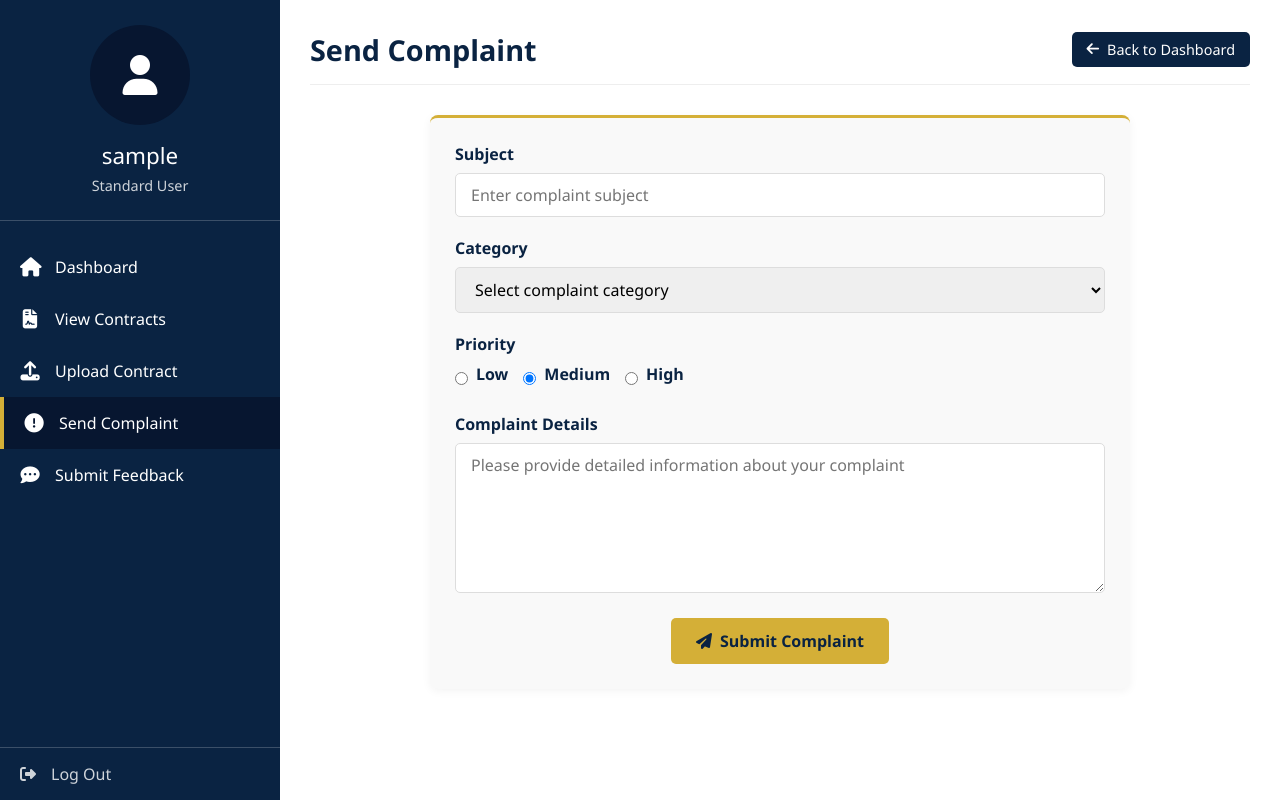
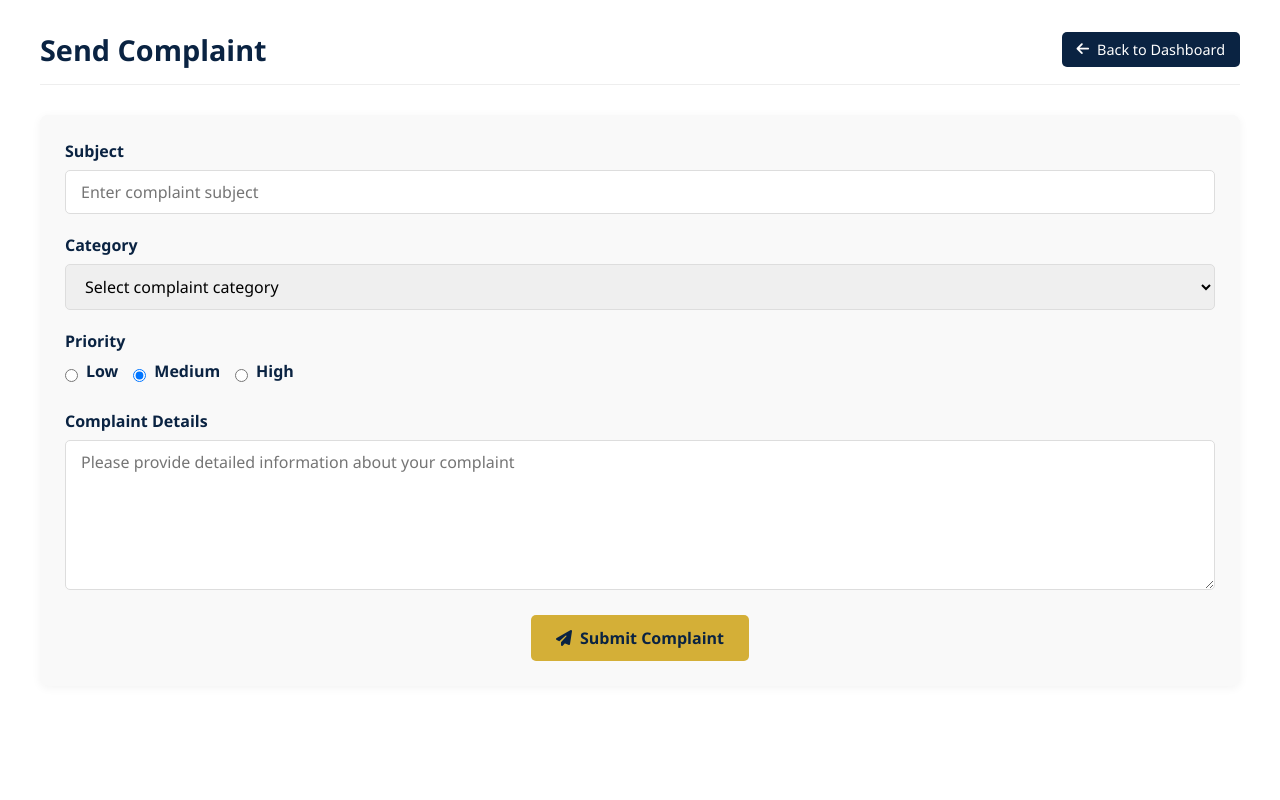
Before and after one commit to Adithyan-cb/ClauseGuard, a Django app: page /send-complaint/ in a window 1280 px wide. Run offline with Django 5.2, Linux system fonts and the light colour scheme; the visitor is signed in with stand-in values (Sample User, id 1).

Commit message:
removed sidebar

```diff
--- a/templates/complaint.html
+++ b/templates/complaint.html
@@ -106,7 +106,7 @@
 
         .content-area {
             flex-grow: 1;
-            padding: 30px;
+            padding: 30px 40px;
             overflow-y: auto;
             background-color: white;
         }
@@ -148,9 +148,9 @@
             border-radius: 8px;
             padding: 25px;
             box-shadow: 0 2px 10px rgba(0, 0, 0, 0.05);
-            max-width: 700px;
+            max-width:auto;
             margin: 0 auto;
-            border-top: 3px solid #d4af37; /* Metallic gold */
+            border:none;
         }
 
         .form-group {
@@ -254,43 +254,7 @@
     </style>
 </head>
 <body>
-    <div class="sidebar">
-        <div class="user-profile">
-            <div class="profile-img">
-                <i class="fas fa-user"></i>
-            </div>
-            <div class="user-name">{% if request.user.is_authenticated %}{{request.user.username}}{% endif %}</div>
-            <div class="user-role">Standard User</div>
-        </div>
 
-        <div class="nav-menu">
-            <a href="dashboard.html" class="nav-item">
-                <i class="fas fa-home"></i>
-                <span>Dashboard</span>
-            </a>
-            <a href="view_contracts.html" class="nav-item">
-                <i class="fas fa-file-contract"></i>
-                <span>View Contracts</span>
-            </a>
-            <a href="upload_contract.html" class="nav-item">
-                <i class="fas fa-upload"></i>
-                <span>Upload Contract</span>
-            </a>
-            <a href="send_complaint.html" class="nav-item active">
-                <i class="fas fa-exclamation-circle"></i>
-                <span>Send Complaint</span>
-            </a>
-            <a href="submit_feedback.html" class="nav-item">
-                <i class="fas fa-comment-dots"></i>
-                <span>Submit Feedback</span>
-            </a>
-        </div>
-
-        <a href="#" class="logout">
-            <i class="fas fa-sign-out-alt"></i>
-            <span>Log Out</span>
-        </a>
-    </div>
 
     <div class="content-area">
         <div class="content-header">
```
